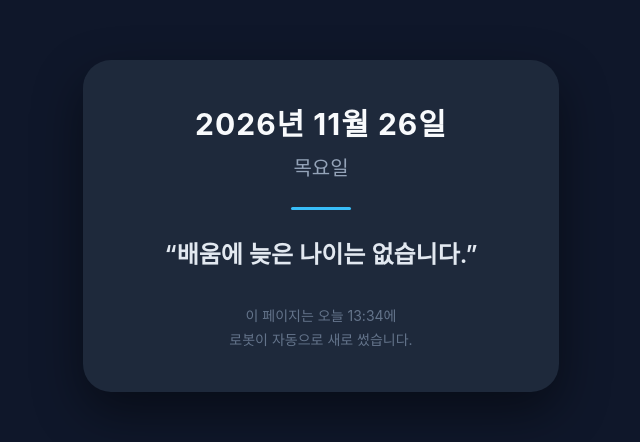
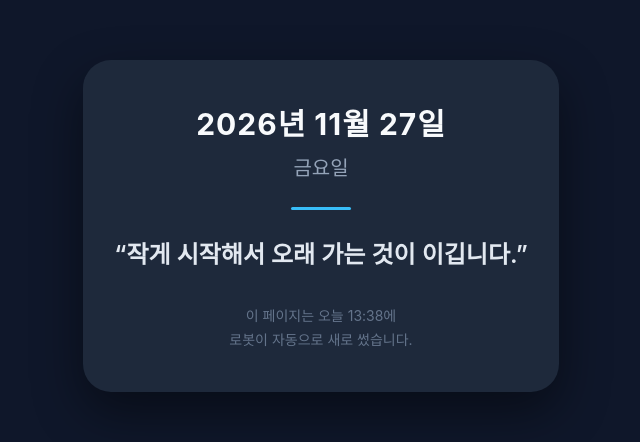
Before and after one commit to cheon-bosik/myintro2, a plain HTML site: page today.html in a window 1280 px wide. Shown: the part 174-616 px from the top of the page, without its empty margins (319-959 px from the left). Drawn offline with Linux system fonts and the light colour scheme.

Commit message:
자동 갱신: 2026-11-27 13:38

```diff
--- a/today.html
+++ b/today.html
@@ -19,11 +19,11 @@
 </head>
 <body>
 <div class="card">
-  <div class="date">2026년 11월 26일</div>
-  <div class="day">목요일</div>
+  <div class="date">2026년 11월 27일</div>
+  <div class="day">금요일</div>
   <div class="line"></div>
-  <div class="quote">&ldquo;배움에 늦은 나이는 없습니다.&rdquo;</div>
-  <div class="foot">이 페이지는 오늘 13:34에<br>로봇이 자동으로 새로 썼습니다.</div>
+  <div class="quote">&ldquo;작게 시작해서 오래 가는 것이 이깁니다.&rdquo;</div>
+  <div class="foot">이 페이지는 오늘 13:38에<br>로봇이 자동으로 새로 썼습니다.</div>
 </div>
 </body>
 </html>
```
